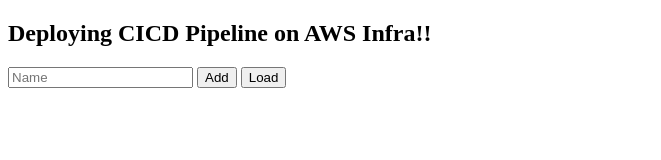
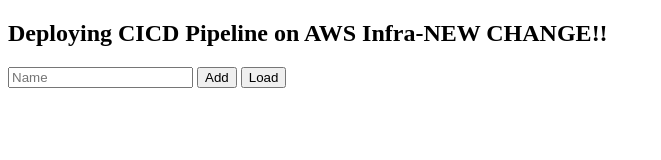
Before and after one commit to sk76/demoapp, a plain HTML site: page frontend/index.html in a window 1280 px wide. Shown: the whole page, without its empty margins (0-661 px from the left). Drawn offline with Linux system fonts and the light colour scheme.

Commit message:
New Change

```diff
--- a/frontend/index.html
+++ b/frontend/index.html
@@ -1,7 +1,7 @@
 <!DOCTYPE html>
 <html>
 <body>
-  <h2>Deploying CICD Pipeline on AWS Infra!!</h2>
+  <h2>Deploying CICD Pipeline on AWS Infra-NEW CHANGE!!</h2>
 
   <input id="name" placeholder="Name">
   <button onclick="add()">Add</button>
```
